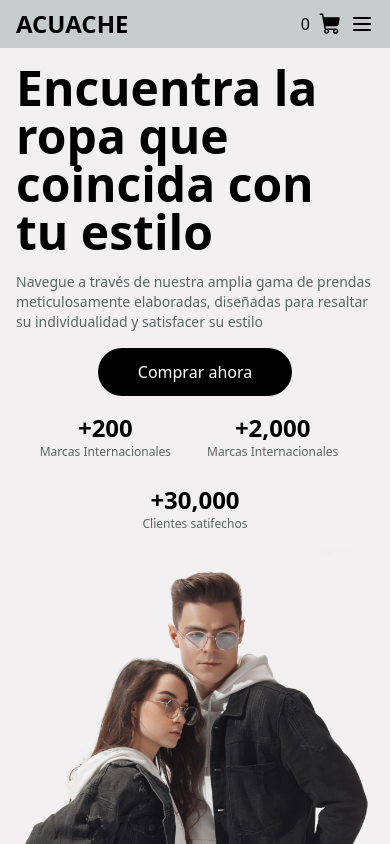
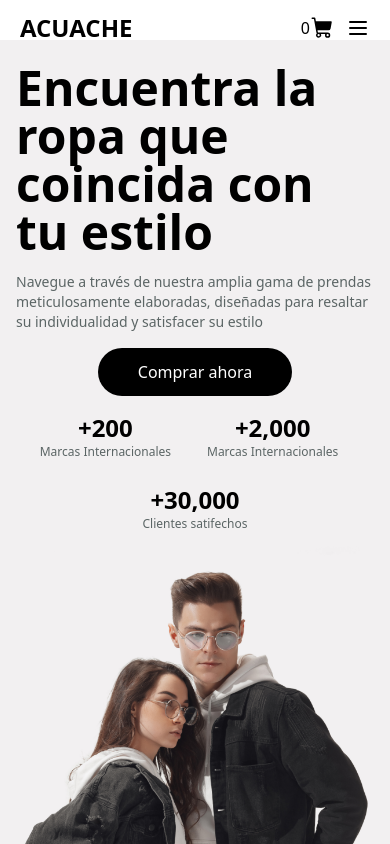
Before and after one commit to Acuache/react-ecommerce-ac, a React (Vite) app: page / in a window 390 px wide. Shown: the top 844 px of the page. Built offline with nearby package versions, Linux system fonts and the light colour scheme; no server answers.

Commit message:
Corregido desbordamiento 2h

```diff
--- a/src/components/Category.tsx
+++ b/src/components/Category.tsx
@@ -4,7 +4,7 @@ import ropaHomnre from '../assets/images/ropa-de-hombre.png'
 import tecnologia from '../assets/images/tecnologia.png'
 export default function Category() {
     return (
-        <section className='max-w-7xl bg-BGGray-light p-7 rounded-2xl m-auto'>
+        <section className='max-w-7xl bg-BGGray-light p-7 rounded-2xl m-auto overflow-hidden'>
             <h2 className='text-3xl font-bold text-center mb-5'>BUSCAR POR CATEGORÍA</h2>
             <div className='transition-all duration-300 w-full max-w-7xl grid grid-cols-1 auto-rows-[180px] gap-y-5 md:grid-cols-2 sm:gap-x-5 md:p-10 lg:grid-cols-3'>
                 <article className='transition-all duration-300 bg-BGWhite relative rounded-xl overflow-hidden'>
--- a/src/components/Footer.tsx
+++ b/src/components/Footer.tsx
@@ -23,7 +23,7 @@ export default function Footer() {
             {/* Formulario informal */}
             {
                 context.valor && (
-                    <div className='transition-all duration-300 bg-BGBlack  min-w-sm md:min-w-4xl text-balance text-TextWhite flex flex-col gap-7 lg:flex-row lg:justify-around lg:items-center p-4 py-6 md:px-8 rounded-2xl absolute -top-1/80 left-1/2 transform -translate-x-1/2 -translate-y-1/2'>
+                    <div className='transition-all duration-300 bg-BGBlack  min-w-md md:min-w-3xl text-balance text-TextWhite flex flex-col gap-7 lg:flex-row lg:justify-around lg:items-center p-4 py-6 md:px-8 rounded-2xl absolute -top-1/80 left-1/2 transform -translate-x-1/2 -translate-y-1/2'>
                         <div className="w-full lg:basis-2/3">
                             <h2 className="text-2xl lg:text-3xl text-balance text-center font-extrabold">MANTÉNGASE AL DIA SOBRE NUESTRAS ÚLTIMAS OFERTAS</h2>
                         </div>
--- a/src/components/Header.css
+++ b/src/components/Header.css
@@ -3,13 +3,14 @@
 }
 
 .label__aside {
+
     transform: translateX(100%);
     transition: transform 0.3s ease-in-out, opacity 0.3s ease-in-out;
     opacity: 0;
 }
 
 .label__input:checked ~ .label__aside {
-    transform: translateX(0);
+    transform: translateX(0%);
     opacity: 1;
 }
 
--- a/src/components/Header.tsx
+++ b/src/components/Header.tsx
@@ -22,23 +22,23 @@ export default function Header() {
     }
 
     return (
-        <header className='w-full bg-BGGray-dark text-TextBlack py-2 h-14| fixed top-0 z-500'>
-            <div className='max-w-7xl flex justify-between items-center px-4 m-auto'>
+        <header className='w-full  text-TextBlack  h-14 | fixed top-0 z-500 px-2'>
+            <div className='max-w-7xl flex justify-between items-center  m-auto px-3 h-full '>
                 <Link to="/" className='text-2xl font-extrabold'>ACUACHE</Link>
-                <div className='flex gap-2'>
+                <div className='flex  '>
                     <div>{quantity}</div>
-                    <Link to="shoppingCart"><PiShoppingCartFill className='icon-carrito text-2xl cursor-pointer' /></Link>
+                    <Link to="shoppingCart"><PiShoppingCartFill className='icon-carrito text-2xl cursor-pointer mr-3' /></Link>
                     <label className='cursor-pointer md:hidden' htmlFor={inputId}><LuMenu className='text-2xl' /></label>
                     <input className='label__input' type="checkbox" id={inputId} />
                     <nav className="label__aside bg-BGGray-dark fixed h-dvh w-70 top-0 right-0 py-4 px-0 shadow-lg z-50 | md:bg-transparent md:h-12 md:p-0 md:flex-row md:items-center md:left-1/2 md:transform md:-translate-x-1/2 md:right-none md:w-auto md:shadow-none ">
-                        <ul className='flex flex-col text-xl p-7 gap-3 | md:flex-row md:items-center md:p-0 md:h-full md:gap-7 md:justify-center'>
+                        <ul className='flex flex-col text-xl p-6 gap-3 | md:flex-row md:items-center md:p-0 md:h-full md:gap-7 md:justify-center'>
                             <li><label className='text-2xl cursor-pointer md:hidden md:h-min' htmlFor={inputId}><IoMdClose /></label></li>
                             <li className='md:text-lg'><Link to="/">Home</Link></li>
                             <li className='md:text-lg'><Link to="/productos">Productos</Link></li>
                             <li>
-                                <form onSubmit={handleSubmit} className='bg-BGWhite flex items-center border-2 border-none rounded-2xl px-2 py-1 | w-70'>
+                                <form onSubmit={handleSubmit} className='bg-BGWhite flex items-center border-2 border-none rounded-2xl px-3 py-1 | w-full'>
                                     <label htmlFor={inputIDSearch}><IoSearchOutline className='text-TextGray cursor-pointer' /></label>
-                                    <input type="text" placeholder='Buscar producto...' id={inputIDSearch} name='search' className='text-TextGray outline-none pl-2 text-base | md:w-70' />
+                                    <input type="text" placeholder='Buscar producto...' id={inputIDSearch} name='search' className='text-TextGray outline-none pl-2 text-base w-full | md:w-60' />
                                 </form>
                             </li>
                         </ul>
--- a/src/index.css
+++ b/src/index.css
@@ -13,3 +13,6 @@
 @theme {
   --drop-shadow-3xl: 0 35px 35px rgba(0, 0, 0, 0.25);
 }
+
+body {
+}
```
